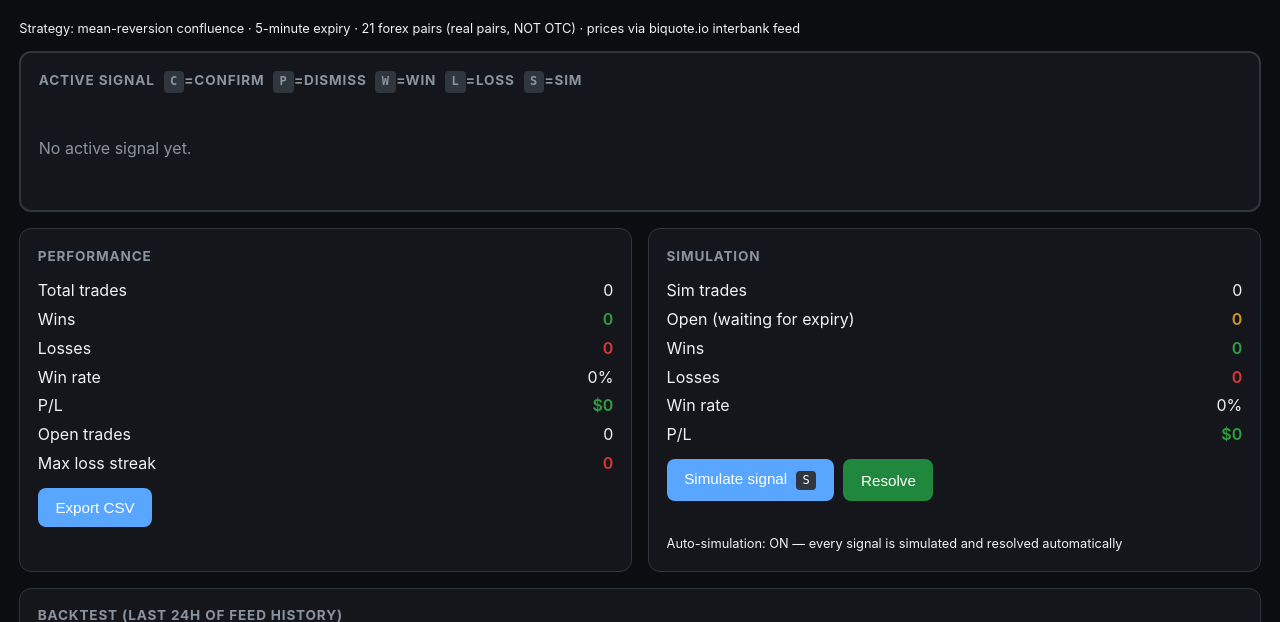
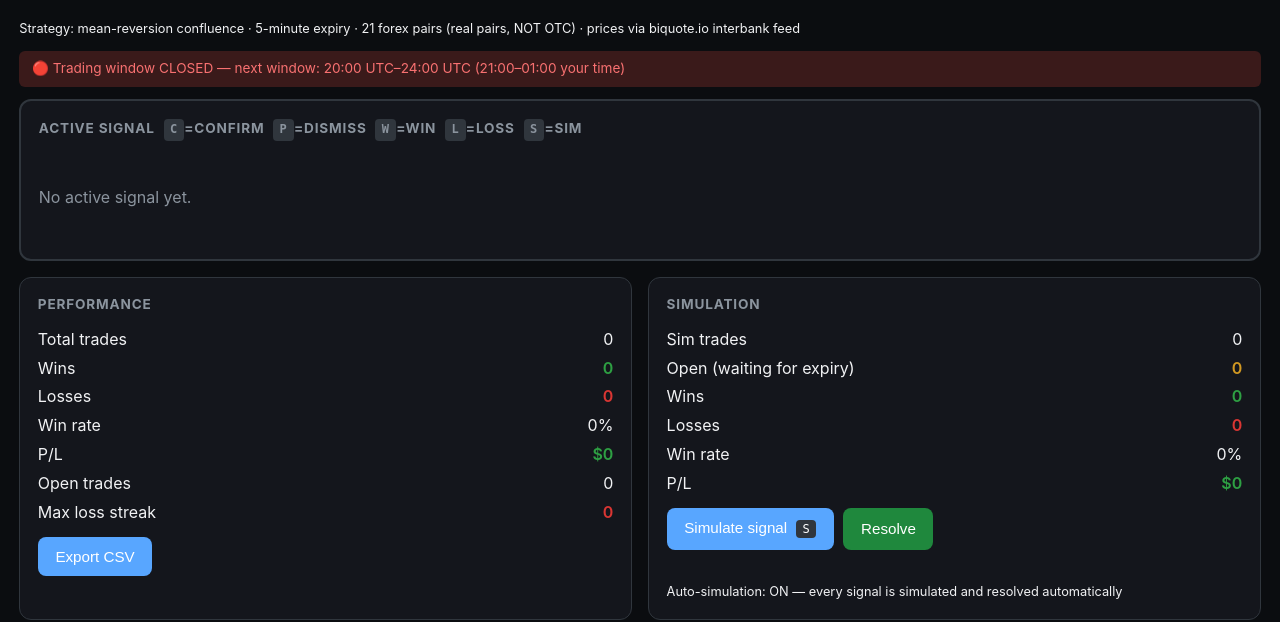
Before and after one commit to ay4real5/pocketoptionbot, a Flask app: page / in a window 1280 px wide. Shown: the part 72-694 px from the top of the page. Run offline with Flask 3, Linux system fonts and the light colour scheme; data that the repository does not hold is empty.

Commit message:
Add trading window status to dashboard (shows when signals are active vs closed)

```diff
--- a/app.py
+++ b/app.py
@@ -133,6 +133,10 @@ def index():
 
 @app.route("/api/status")
 def api_status():
+    from datetime import datetime, timezone
+    now = datetime.now(timezone.utc)
+    hour = now.hour
+    in_window = any(a <= hour < b for a, b in config.CONFLUENCE_LATE_HOURS_UTC)
     return jsonify({
         "last_scan": state["last_scan"],
         "scanning": state["scanning"],
@@ -141,6 +145,8 @@ def api_status():
         "session_filter_enabled": bool(config.SESSION_FILTER),
         "auto_simulate": bool(config.AUTO_SIMULATE),
         "expiry_minutes": config.EXPIRY_MINUTES,
+        "trading_window": config.CONFLUENCE_LATE_HOURS_UTC,
+        "in_trading_window": in_window,
     })
 
 
--- a/templates/index.html
+++ b/templates/index.html
@@ -178,6 +178,7 @@
     <main>
         <div id="haltedBanner"></div>
         <div class="muted" style="font-size:0.8rem; margin-bottom:0.8rem">Strategy: mean-reversion confluence · <span id="strategyExpiry">5</span>-minute expiry · 21 forex pairs (real pairs, NOT OTC) · prices via biquote.io interbank feed</div>
+        <div id="windowStatus" class="muted" style="font-size:0.85rem; margin-bottom:0.8rem; padding:0.5rem 0.8rem; border-radius:6px;"></div>
 
         <div class="grid">
             <div class="card signal-card" id="activeSignal">
@@ -620,6 +621,18 @@
                 assetMeta = status.asset_meta || {};
                 const expEl = document.getElementById('strategyExpiry');
                 if (expEl && status.expiry_minutes) expEl.innerText = status.expiry_minutes;
+                const wsEl = document.getElementById('windowStatus');
+                if (wsEl) {
+                    if (status.in_trading_window) {
+                        wsEl.textContent = '🟢 Trading window OPEN — signals active';
+                        wsEl.style.background = '#1a3a1a'; wsEl.style.color = '#4ade80';
+                    } else {
+                        const w = status.trading_window || [[20,24]];
+                        const fmt = h => String(h).padStart(2,'0') + ':00 UTC';
+                        wsEl.textContent = `🔴 Trading window CLOSED — next window: ${fmt(w[0][0])}–${fmt(w[0][1])} (21:00–01:00 your time)`;
+                        wsEl.style.background = '#3a1a1a'; wsEl.style.color = '#f87171';
+                    }
+                }
                 const sbtn = document.getElementById('sessionBtn');
                 if (sbtn) {
                     sbtn.innerText = sessionFilterEnabled ? 'Session ON' : 'Session';
```
